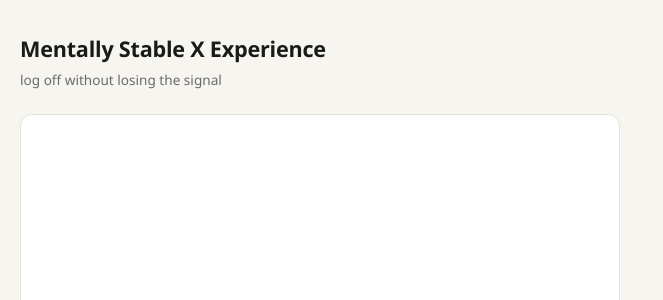
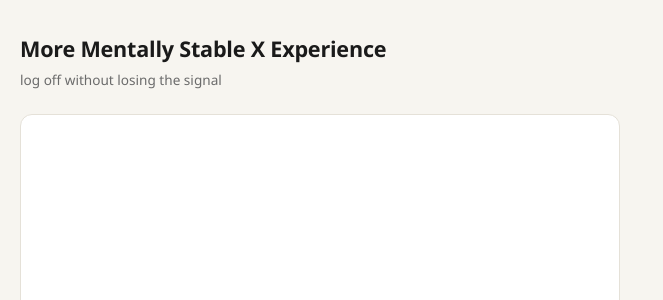
Before and after one commit to jdserenity/newsletter-tool, a Python web app: template app/templates/home.html in a window 1280 px wide. Shown: the top 300 px of the page, without its empty margins (0-663 px from the left). Run offline with Jinja, Linux system fonts and the light colour scheme; the template is opened without the code that fills it, so the values that code supplies are empty.

Commit message:
Rename the product to More Mentally Stable X Experience.
The UI title, RSS feed titles, favicon label, and docs now use the full
product name instead of Mentally Stable X Experience.

```diff
--- a/app/main.py
+++ b/app/main.py
@@ -35,7 +35,7 @@ def create_app(db_path=None, with_scheduler=True, auth_enabled=True, auth_config
     yield
     if scheduler: scheduler.shutdown(wait=False)
 
-  app = FastAPI(title="Mentally Stable X Experience", lifespan=lifespan)
+  app = FastAPI(title="More Mentally Stable X Experience", lifespan=lifespan)
   app.mount("/static", StaticFiles(directory=str(STATIC_DIR)), name="static")
   app.state.db_path = path
   app.state.auth_config = auth_config
--- a/app/rss.py
+++ b/app/rss.py
@@ -57,7 +57,7 @@ def newsletter_feed(account, editions, base_url):
   return (
     '<?xml version="1.0" encoding="UTF-8"?>'
     '<rss version="2.0" xmlns:atom="http://www.w3.org/2005/Atom"><channel>'
-    f"<title>Mentally Stable X Experience: {name}</title>"
+    f"<title>More Mentally Stable X Experience: {name}</title>"
     f"<link>{escape(base_url)}/</link>"
     f'<atom:link href="{escape(feed_url)}" rel="self" type="application/rss+xml"/>'
     f"<description>Weekly X newsletter for @{escape(account['handle'])}</description>"
--- a/app/templates/base.html
+++ b/app/templates/base.html
@@ -3,7 +3,7 @@
 <head>
 <meta charset="utf-8">
 <meta name="viewport" content="width=device-width, initial-scale=1">
-<title>{% block title %}Mentally Stable X Experience{% endblock %}</title>
+<title>{% block title %}More Mentally Stable X Experience{% endblock %}</title>
 <link rel="icon" href="/static/favicon.svg" type="image/svg+xml">
 <link rel="icon" href="/static/favicon.png" type="image/png" sizes="64x64">
 <style>
@@ -213,7 +213,7 @@
 <div class="wrap">
   <header class="site">
     <div class="site-brand">
-      <h1><a href="/">Mentally Stable X Experience</a></h1>
+      <h1><a href="/">More Mentally Stable X Experience</a></h1>
       <p class="tag">log off without losing the signal</p>
     </div>
     {% if user %}
--- a/app/templates/settings.html
+++ b/app/templates/settings.html
@@ -1,6 +1,6 @@
 {% extends "base.html" %}
 {% block body_class %}page-settings{% endblock %}
-{% block title %}Settings — Mentally Stable X Experience{% endblock %}
+{% block title %}Settings — More Mentally Stable X Experience{% endblock %}
 {% block content %}
 <div class="settings-panel">
   <h2>Settings</h2>
```
Also changed, not shown: docs/ARCHITECTURE.md (+1 -1 lines), docs/KNOWLEDGE.md (+1 -1 lines), tests/test_web.py (+1 -1 lines), app/static/favicon.svg.
